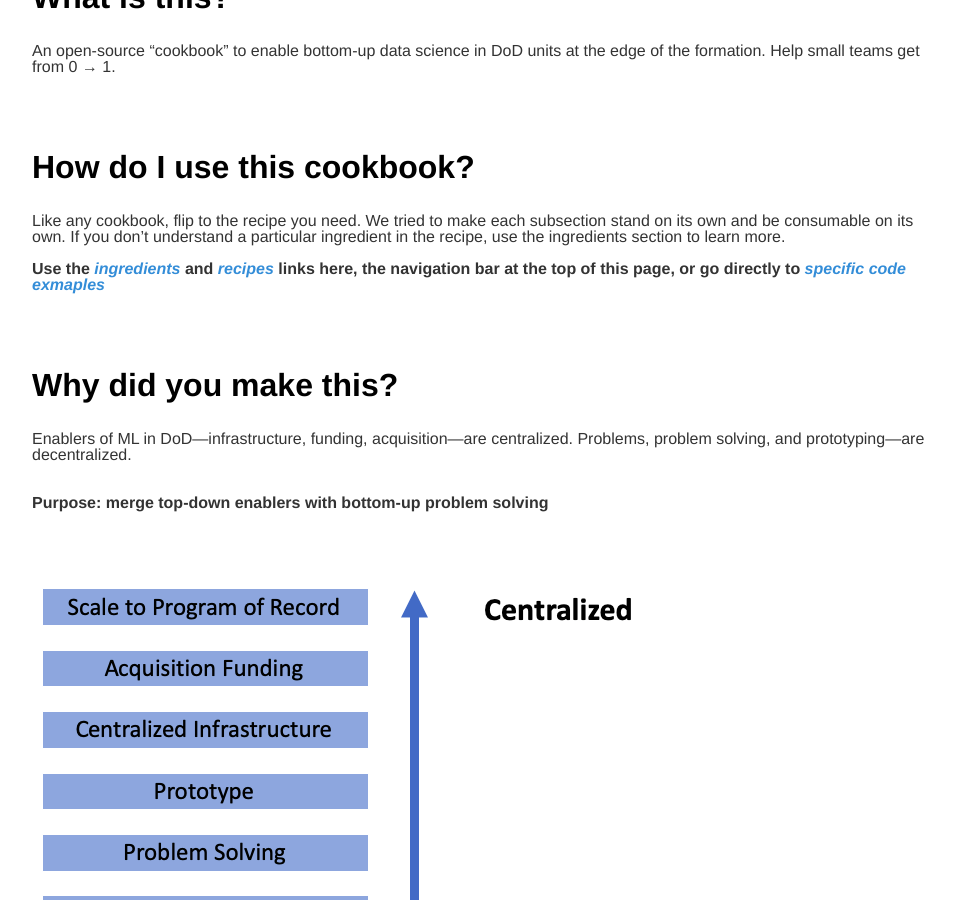
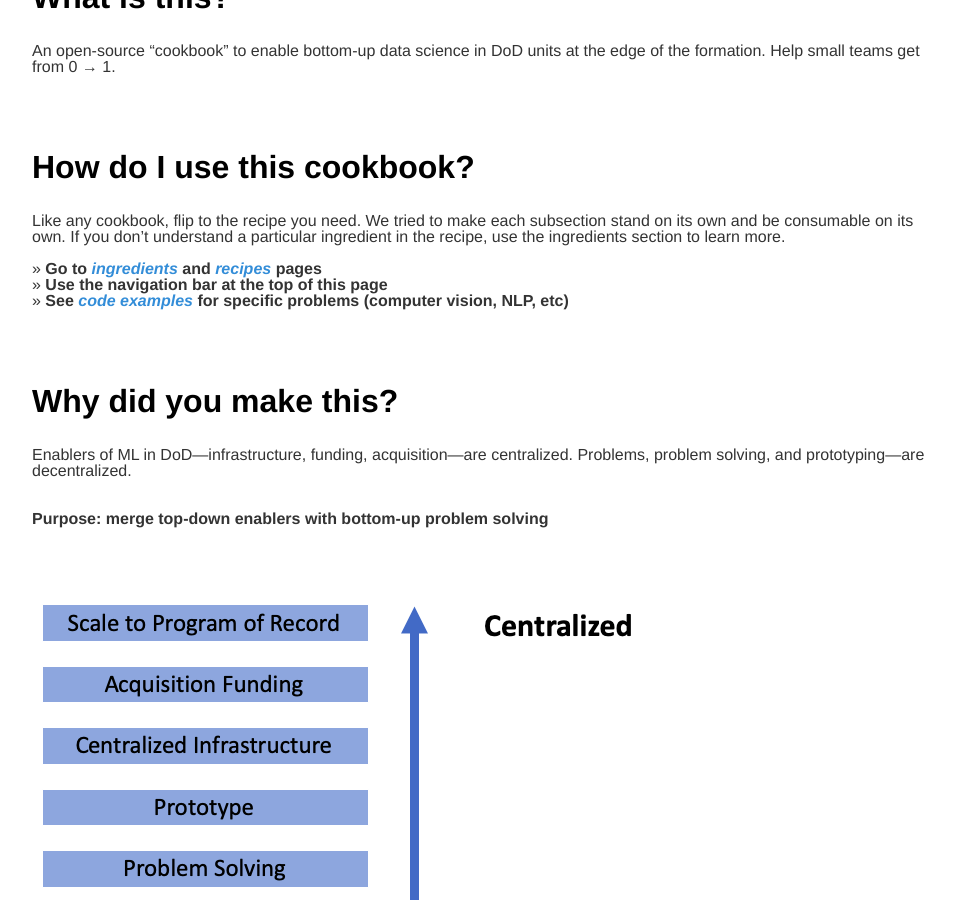
Before and after one commit to datasciencecookbook/datasciencecookbook.github.io, a Jekyll site: the page built from index.md, in a window 1280 px wide and 900 px high, scrolled down 434 px. Shown: the whole window, without its empty margins (160-1115 px from the left). Built offline with Jekyll 4.4.1, drawn with Linux system fonts in a browser that asks for light colours.

Commit message:
make navigation more obvious

```diff
--- a/index.md
+++ b/index.md
@@ -22,7 +22,9 @@ An open-source “cookbook” to enable bottom-up data science in DoD units at t
 ## How do I use this cookbook?
 Like any cookbook, flip to the recipe you need. We tried to make each subsection stand on its own and be consumable on its own. If you don’t understand a particular ingredient in the recipe, use the ingredients section to learn more.
 
-**Use the [_ingredients_](/ingredients) and [_recipes_](/recipes) links here, the navigation bar at the top of this page, or go directly to [_specific code exmaples_](https://www.datasciencecookbook.info/appendix-b/)**
+» **Go to [_ingredients_](/ingredients) and [_recipes_](/recipes) pages**<br>
+» **Use the navigation bar at the top of this page**<br>
+» **See [_code examples_](https://www.datasciencecookbook.info/appendix-b/) for specific problems (computer vision, NLP, etc)**
 <br><br><br><br>
 
 ## Why did you make this?
```
